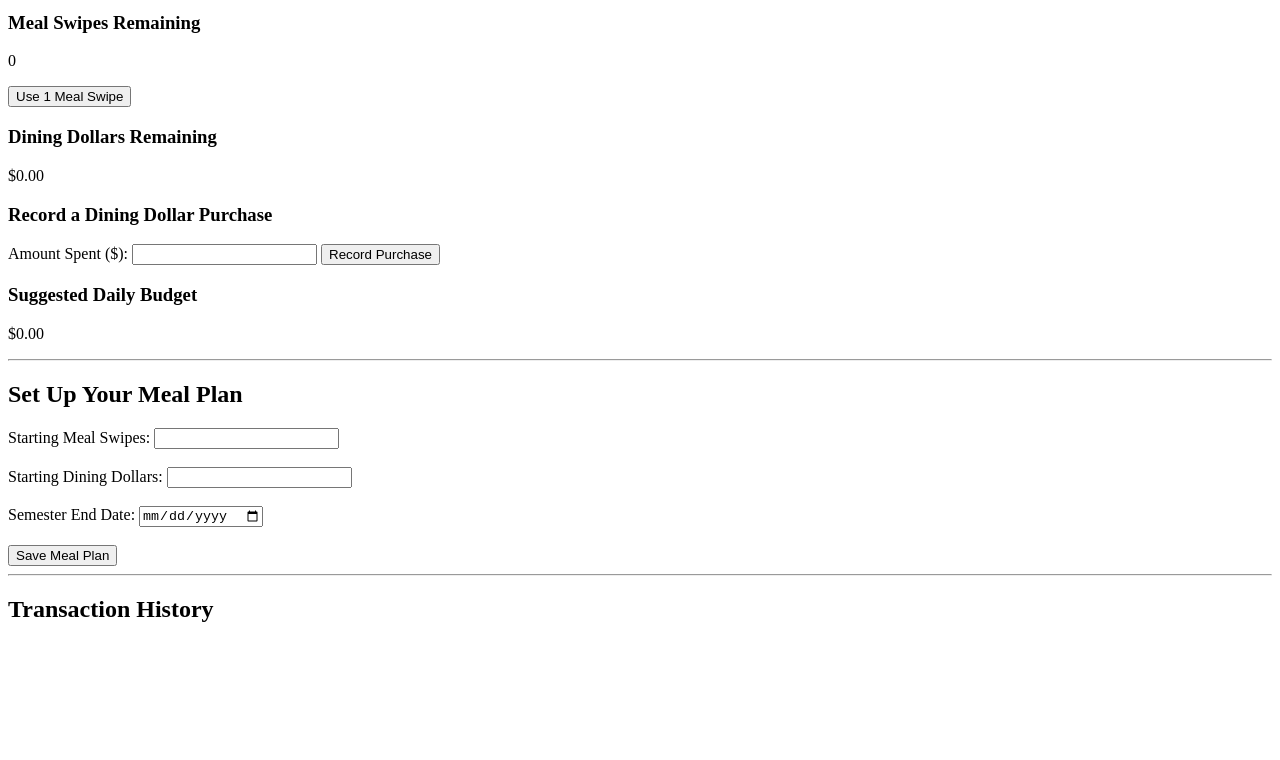
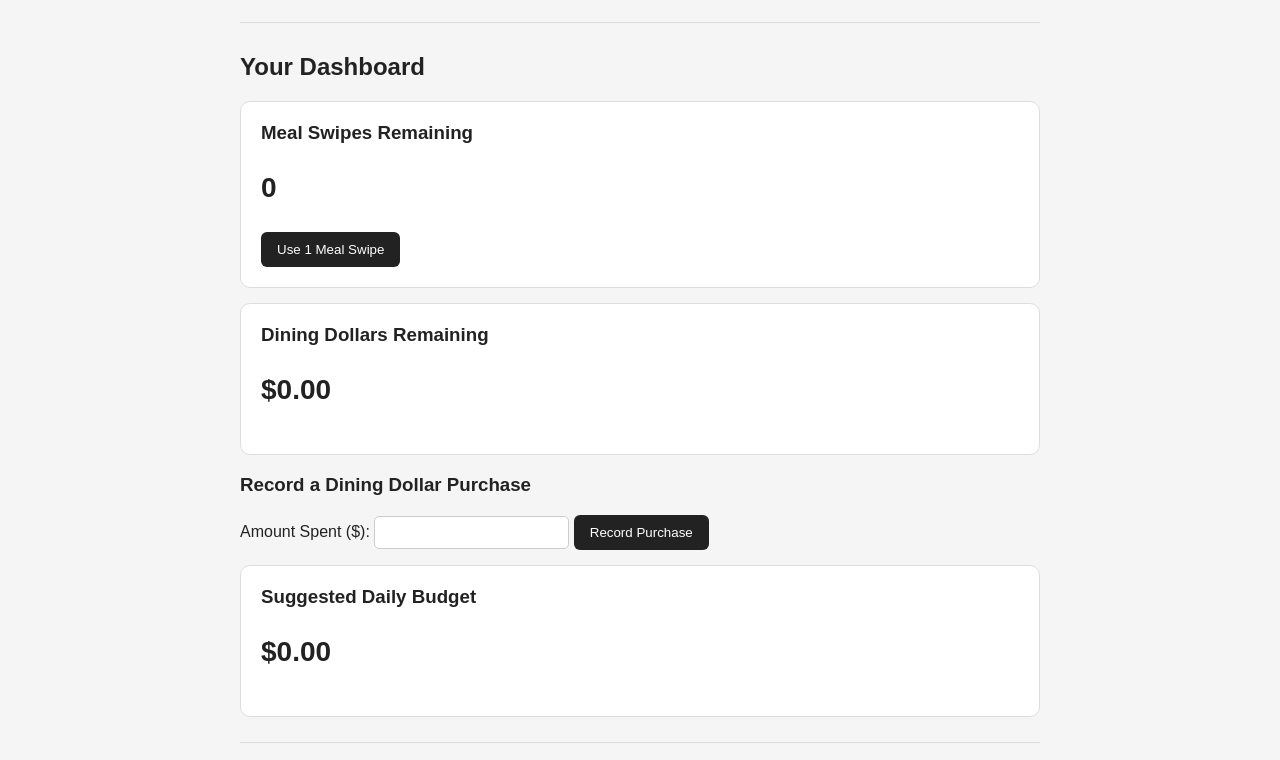
Before and after one commit to CricketGOAT22/CampusBite-193, a plain HTML site: page index.html in a window 1280 px wide. Shown: the part 171-931 px from the top of the page. Before the commit the page ends 814 px from the top, so only its background shows below. Drawn offline with Linux system fonts and the light colour scheme.

Commit message:
Add CSS styling and dashboard cards

```diff
--- a/index.html
+++ b/index.html
@@ -4,6 +4,8 @@
 <head>
   <meta charset="UTF-8">
   <title>CampusBite</title>
+  <link rel="stylesheet" href="style.css">
+
 </head>
 
 
@@ -15,12 +17,20 @@
 
   <h2>Your Dashboard</h2>
 
+
+  <div class="dashboard-card">
     <h3>Meal Swipes Remaining</h3>
     <p id="swipes">0</p>
     <button id="useSwipe">Use 1 Meal Swipe</button>
+  </div>
 
+
+
+  <div class="dashboard-card">
     <h3>Dining Dollars Remaining</h3>
     <p id="dollars">$0.00</p>
+  </div>
+
 
   <h3>Record a Dining Dollar Purchase</h3>
 
@@ -33,8 +43,12 @@
 
 
 
+
+  <div class="dashboard-card">
     <h3>Suggested Daily Budget</h3>
     <p id="budget">$0.00</p>
+  </div>
+
 
 
   <hr>
--- /dev/null
+++ b/style.css
@@ -0,0 +1,60 @@
+body {
+  font-family: Arial, sans-serif;
+  background-color: #f5f5f5;
+  color: #222222;
+  max-width: 800px;
+  margin: 40px auto;
+  padding: 20px;
+}
+
+h1 {
+  color: #9d7200;
+  font-size: 36px;
+}
+
+h2 {
+  margin-top: 30px;
+}
+
+button {
+  background-color: #222222;
+  color: white;
+  padding: 10px 16px;
+  border: none;
+  border-radius: 6px;
+  cursor: pointer;
+}
+
+button:hover {
+  background-color: #9d7200;
+}
+
+input {
+  padding: 8px;
+  border: 1px solid #cccccc;
+  border-radius: 5px;
+}
+
+hr {
+  border: none;
+  border-top: 1px solid #dddddd;
+  margin: 25px 0;
+}
+
+
+.dashboard-card {
+  background-color: white;
+  padding: 20px;
+  border-radius: 10px;
+  margin: 15px 0;
+  border: 1px solid #dddddd;
+}
+
+.dashboard-card h3 {
+  margin-top: 0;
+}
+
+.dashboard-card p {
+  font-size: 28px;
+  font-weight: bold;
+}
```
Lines whose indentation alone changed are shown as unchanged.
